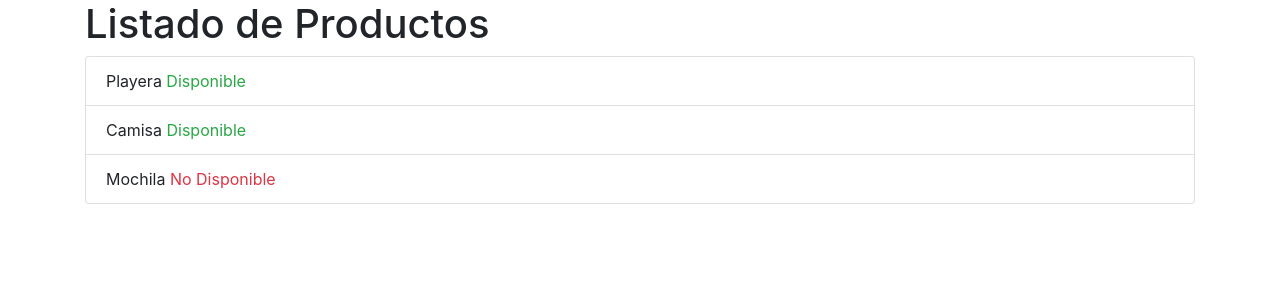
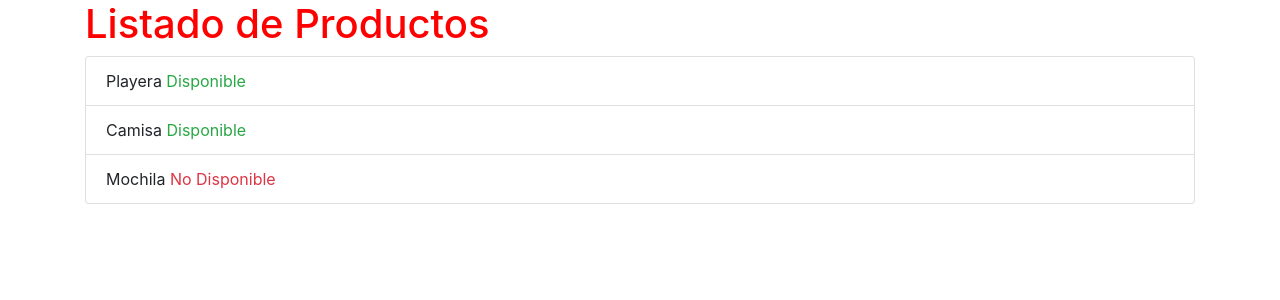
Before and after one commit to diego-alvirde/django, a Django app: page / in a window 1280 px wide. Shown: the top 300 px of the page. Run offline with Django 3.2, Linux system fonts and the light colour scheme; some libraries are stand-ins or nearby versions.

Commit message:
Archivos estaticos

```diff
--- /dev/null
+++ b/static/css/style.css
@@ -0,0 +1,3 @@
+h1{
+    color: red;
+}
--- /dev/null
+++ b/static/js/main.js
@@ -0,0 +1 @@
+console.log("Hola")
--- a/templates/index.html
+++ b/templates/index.html
@@ -1,3 +1,4 @@
+{% load static %}
 <!DOCTYPE html>
 <html lang="en">
 
@@ -7,6 +8,8 @@
     <title>Document</title>
     <link rel="stylesheet" href="https://maxcdn.bootstrapcdn.com/bootstrap/4.0.0/css/bootstrap.min.css"
         integrity="sha384-Gn5384xqQ1aoWXA+058RXPxPg6fy4IWvTNh0E263XmFcJlSAwiGgFAW/dAiS6JXm" crossorigin="anonymous" />
+    <link rel="stylesheet" href="{% static 'css/style.css' %}">
+    </link>
 </head>
 
 <body>
@@ -23,6 +26,7 @@
                     </li>
                     {% endfor %}
                 </ul>
+                <!--<image src="{% static 'images/258842.jpg' %}" alt="Sons of Anarchy" width="400px" />-->
             </div>
         </div>
     </div>
@@ -36,5 +40,6 @@
 <script src="https://maxcdn.bootstrapcdn.com/bootstrap/4.0.0/js/bootstrap.min.js"
     integrity="sha384-JZR6Spejh4U02d8jOt6vLEHfe/JQGiRRSQQxSfFWpi1MquVdAyjUar5+76PVCmYl" crossorigin="anonymous">
 </script>
+<script src="{% static 'js/main.js' %}"></script>
 
 </html>
--- a/tienda/settings.py
+++ b/tienda/settings.py
@@ -118,3 +118,7 @@ USE_TZ = True
 # https://docs.djangoproject.com/en/2.2/howto/static-files/
 
 STATIC_URL = '/static/'
+
+STATICFILES_DIRS = (
+    os.path.join(BASE_DIR, 'static'),
+)
```
